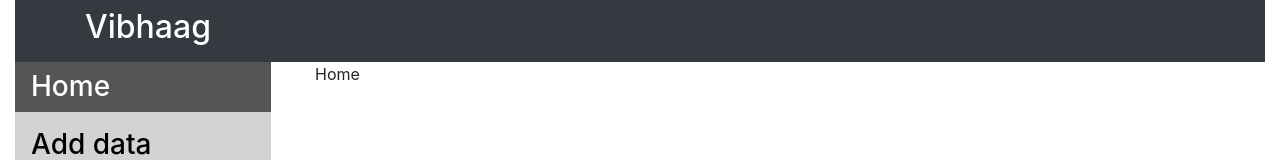
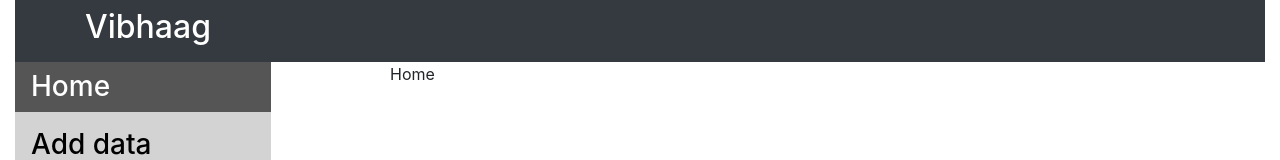
Before and after one commit to ShreedharGHegde/time-table, a React (Create React App) app in the folder client/: page / in a window 1280 px wide. Shown: the top 160 px of the page. Built offline with nearby package versions, Linux system fonts and the light colour scheme.

Commit message:
folder structure

```diff
--- a/client/src/App.js
+++ b/client/src/App.js
@@ -1,5 +1,5 @@
 import React from "react";
-import TimeTableForm from "./components/TimeTableForm";
+import TimeTableForm from "./components/component/TimeTableForm";
 import "./App.css";
 import {
   BrowserRouter as Router,
@@ -7,7 +7,7 @@ import {
   Route,
   NavLink
 } from "react-router-dom";
-import Header from "./components/Header";
+import Header from "./components/layouts/Header";
 import FormsNavbar from "./components/add-data/Navbar";
 import PropTypes from "prop-types";
 
@@ -107,7 +107,7 @@ App.contextTypes = {
 };
 
 function Home() {
-  return <div style={{ marginLeft: "300px" }}>Home</div>;
+  return <div style={{ marginLeft: "30%" }}>Home</div>;
 }
 
 function Users() {
```
Also changed, not shown: client/src/components/component/TimeTableForm.css (renamed from client/src/components/TimeTableForm.css), client/src/components/component/TimeTableForm.js (renamed from client/src/components/TimeTableForm.js), client/src/components/layouts/Header.js (renamed from client/src/components/Header.js).
